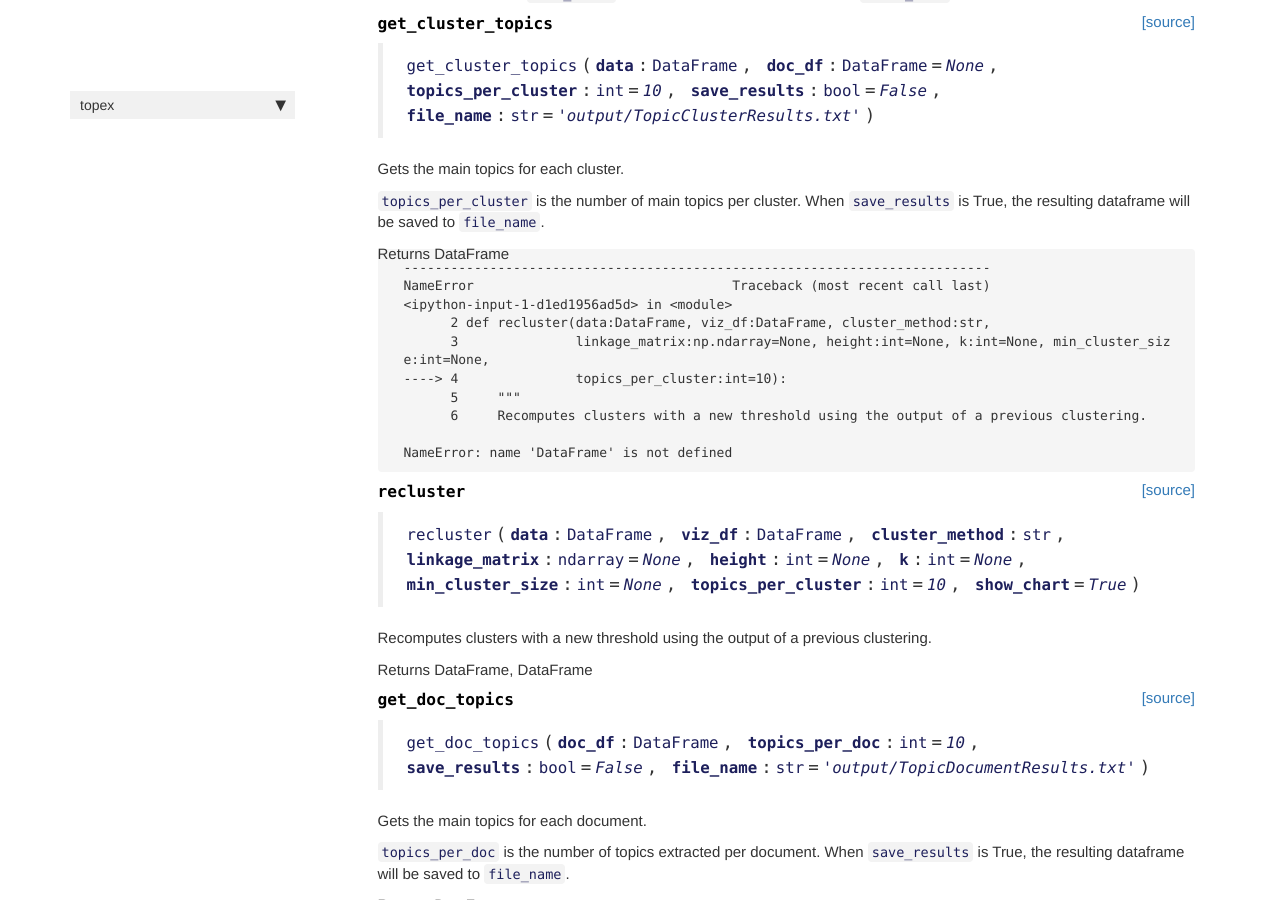
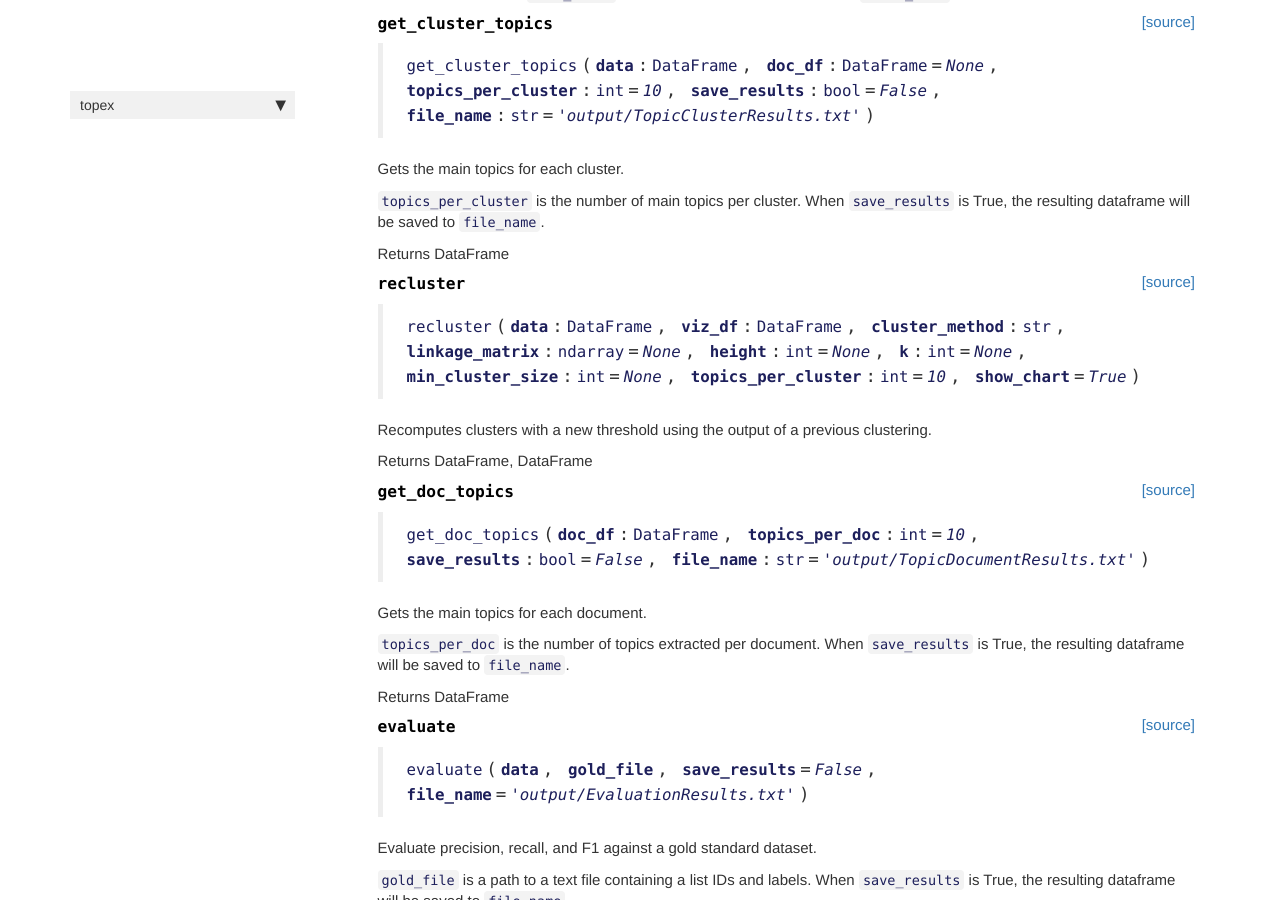
Before and after one commit to VCUWrightCenter/TopEx, a Jekyll site: the page built from docs/core.html, in a window 1280 px wide and 900 px high, scrolled down 3313 px. Built offline with Jekyll 4.4.1, drawn with Linux system fonts in a browser that asks for light colours; nearby versions of some CDN libraries; comment, search, counter and statistics services are not loaded.

```diff
--- a/docs/core.html
+++ b/docs/core.html
@@ -426,29 +426,6 @@
 
 <div class="cell border-box-sizing code_cell rendered">
 
-<div class="output_wrapper">
-<div class="output">
-
-<div class="output_area">
-
-<div class="output_subarea output_text output_error">
-<pre>
-<span class="ansi-red-intense-fg ansi-bold">---------------------------------------------------------------------------</span>
-<span class="ansi-red-intense-fg ansi-bold">NameError</span>                                 Traceback (most recent call last)
-<span class="ansi-green-intense-fg ansi-bold">&lt;ipython-input-1-d1ed1956ad5d&gt;</span> in <span class="ansi-cyan-fg">&lt;module&gt;</span>
-<span class="ansi-green-fg">      2</span> def recluster(data:DataFrame, viz_df:DataFrame, cluster_method:str,
-<span class="ansi-green-fg">      3</span>               linkage_matrix<span class="ansi-yellow-intense-fg ansi-bold">:</span>np<span class="ansi-yellow-intense-fg ansi-bold">.</span>ndarray<span class="ansi-yellow-intense-fg ansi-bold">=</span><span class="ansi-green-intense-fg ansi-bold">None</span><span class="ansi-yellow-intense-fg ansi-bold">,</span> height<span class="ansi-yellow-intense-fg ansi-bold">:</span>int<span class="ansi-yellow-intense-fg ansi-bold">=</span><span class="ansi-green-intense-fg ansi-bold">None</span><span class="ansi-yellow-intense-fg ansi-bold">,</span> k<span class="ansi-yellow-intense-fg ansi-bold">:</span>int<span class="ansi-yellow-intense-fg ansi-bold">=</span><span class="ansi-green-intense-fg ansi-bold">None</span><span class="ansi-yellow-intense-fg ansi-bold">,</span> min_cluster_size<span class="ansi-yellow-intense-fg ansi-bold">:</span>int<span class="ansi-yellow-intense-fg ansi-bold">=</span><span class="ansi-green-intense-fg ansi-bold">None</span><span class="ansi-yellow-intense-fg ansi-bold">,</span>
-<span class="ansi-green-intense-fg ansi-bold">----&gt; 4</span><span class="ansi-yellow-intense-fg ansi-bold">               topics_per_cluster:int=10):
-</span><span class="ansi-green-fg">      5</span>     &#34;&#34;&#34;
-<span class="ansi-green-fg">      6</span>     Recomputes clusters <span class="ansi-green-intense-fg ansi-bold">with</span> a new threshold using the output of a previous clustering<span class="ansi-yellow-intense-fg ansi-bold">.</span>
-
-<span class="ansi-red-intense-fg ansi-bold">NameError</span>: name &#39;DataFrame&#39; is not defined</pre>
-</div>
-</div>
-
-</div>
-</div>
-
 </div>
     {% endraw %}
 
@@ -496,7 +473,7 @@
 
 
 <div class="output_markdown rendered_html output_subarea ">
-<h4 id="get_doc_topics" class="doc_header"><code>get_doc_topics</code><a href="VCUWrightCentertopex/core.py#L421" class="source_link" style="float:right">[source]</a></h4><blockquote><p><code>get_doc_topics</code>(<strong><code>doc_df</code></strong>:<code>DataFrame</code>, <strong><code>topics_per_doc</code></strong>:<code>int</code>=<em><code>10</code></em>, <strong><code>save_results</code></strong>:<code>bool</code>=<em><code>False</code></em>, <strong><code>file_name</code></strong>:<code>str</code>=<em><code>'output/TopicDocumentResults.txt'</code></em>)</p>
+<h4 id="get_doc_topics" class="doc_header"><code>get_doc_topics</code><a href="VCUWrightCentertopex/core.py#L428" class="source_link" style="float:right">[source]</a></h4><blockquote><p><code>get_doc_topics</code>(<strong><code>doc_df</code></strong>:<code>DataFrame</code>, <strong><code>topics_per_doc</code></strong>:<code>int</code>=<em><code>10</code></em>, <strong><code>save_results</code></strong>:<code>bool</code>=<em><code>False</code></em>, <strong><code>file_name</code></strong>:<code>str</code>=<em><code>'output/TopicDocumentResults.txt'</code></em>)</p>
 </blockquote>
 <p>Gets the main topics for each document.</p>
 <p><code>topics_per_doc</code> is the number of topics extracted per document. When <code>save_results</code> is True, the resulting dataframe
@@ -531,7 +508,7 @@
 
 
 <div class="output_markdown rendered_html output_subarea ">
-<h4 id="evaluate" class="doc_header"><code>evaluate</code><a href="VCUWrightCentertopex/core.py#L440" class="source_link" style="float:right">[source]</a></h4><blockquote><p><code>evaluate</code>(<strong><code>data</code></strong>, <strong><code>gold_file</code></strong>, <strong><code>save_results</code></strong>=<em><code>False</code></em>, <strong><code>file_name</code></strong>=<em><code>'output/EvaluationResults.txt'</code></em>)</p>
+<h4 id="evaluate" class="doc_header"><code>evaluate</code><a href="VCUWrightCentertopex/core.py#L447" class="source_link" style="float:right">[source]</a></h4><blockquote><p><code>evaluate</code>(<strong><code>data</code></strong>, <strong><code>gold_file</code></strong>, <strong><code>save_results</code></strong>=<em><code>False</code></em>, <strong><code>file_name</code></strong>=<em><code>'output/EvaluationResults.txt'</code></em>)</p>
 </blockquote>
 <p>Evaluate precision, recall, and F1 against a gold standard dataset.</p>
 <p><code>gold_file</code> is a path to a text file containing a list IDs and labels. When <code>save_results</code> is True, the resulting
```
Also changed, not shown: topex/core.py (+9 -2 lines), 2 other files.
